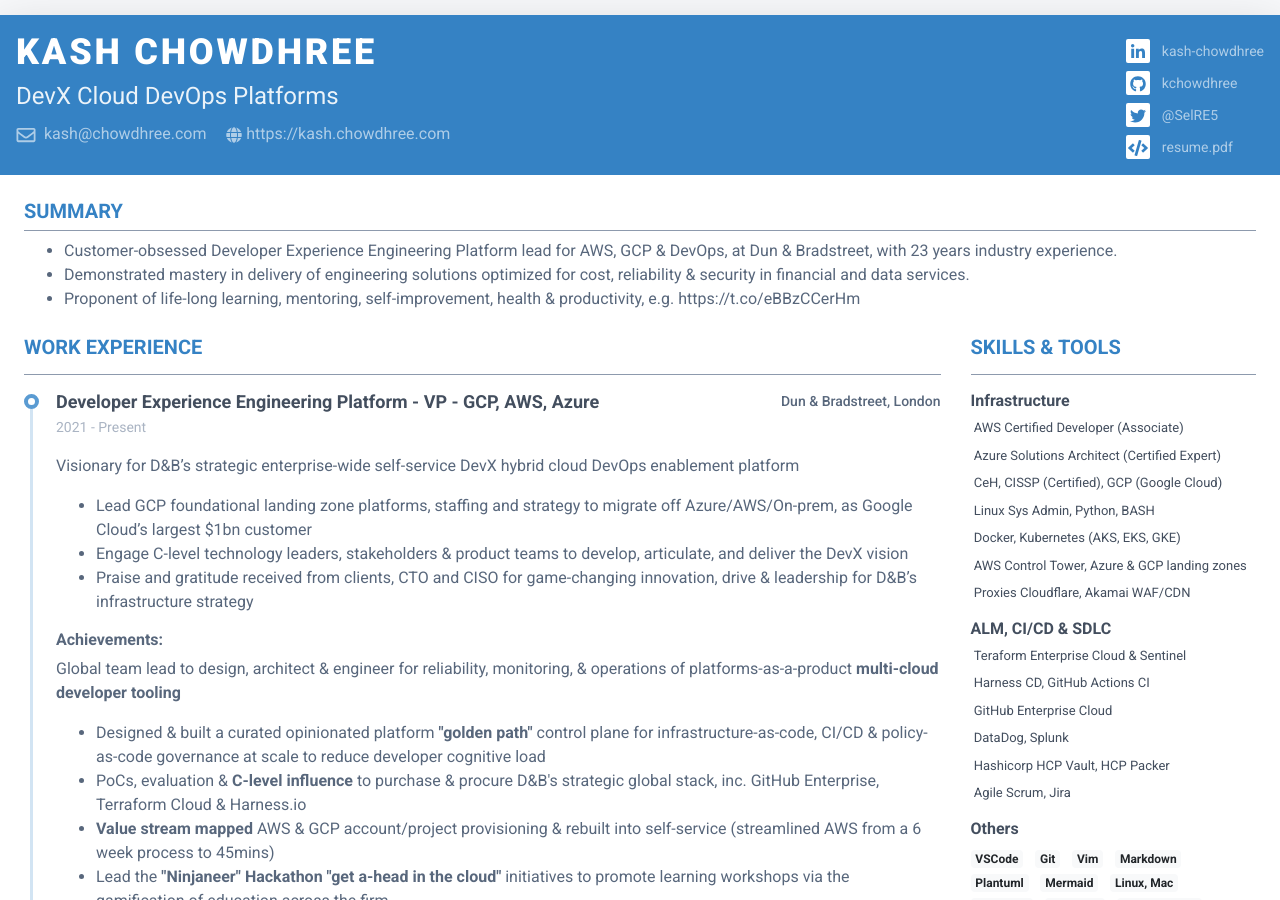
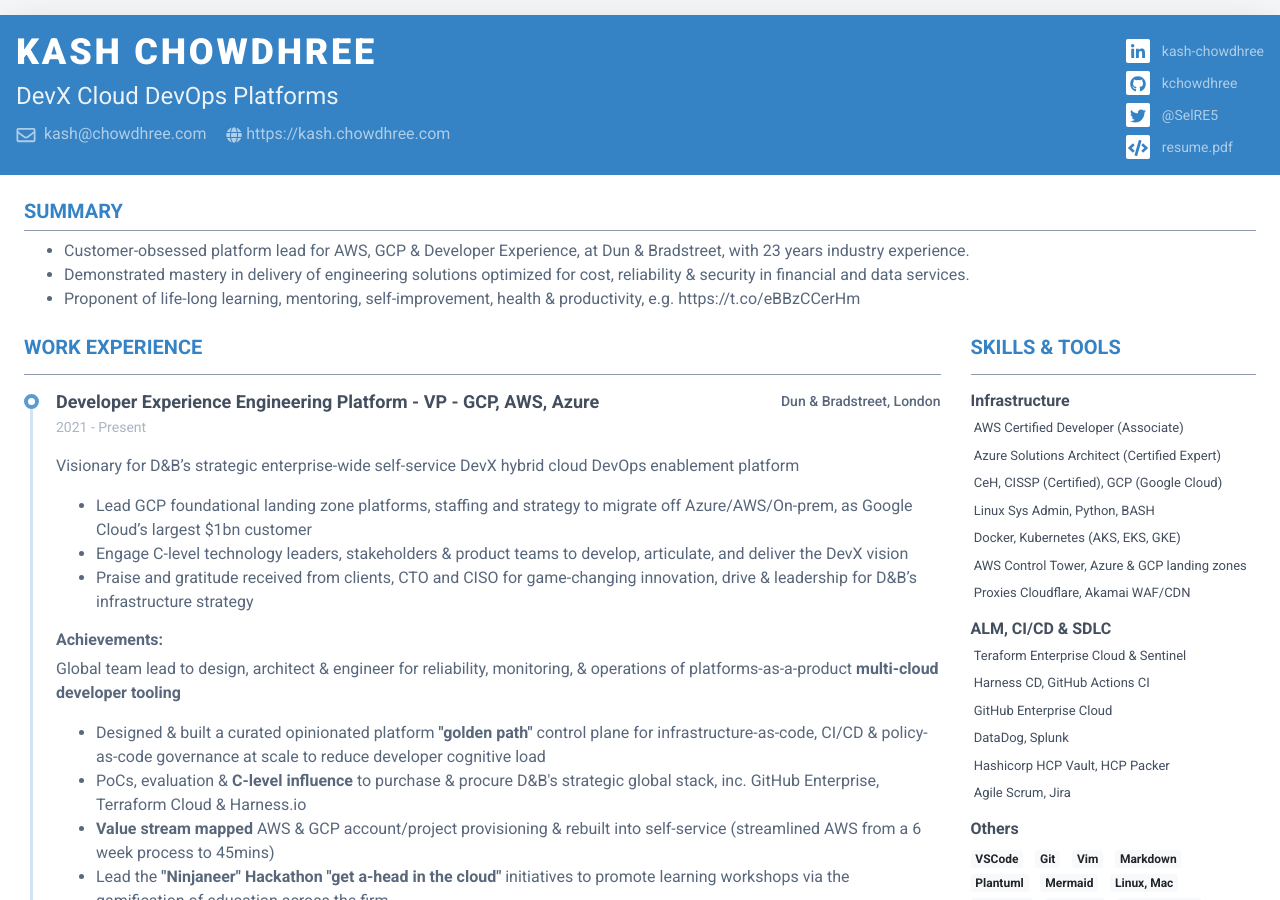
Before and after one commit to Hamy200/resume, a Jekyll site: the page built from index.markdown, in a window 1280 px wide and 900 px high. Built offline with Jekyll 4.4.1, drawn with Linux system fonts in a browser that asks for light colours; nearby versions of some CDN libraries.

Commit message:
Update data.yml

```diff
--- a/_data/data.yml
+++ b/_data/data.yml
@@ -22,7 +22,7 @@ header:
 #    level: Native
 
 summary: |
-      <ul><li>Customer-obsessed Developer Experience Engineering Platform lead for AWS, GCP & DevOps, at Dun & Bradstreet, with 23 years industry experience. <br></li><li>Demonstrated mastery in delivery of engineering solutions optimized for cost, reliability & security in financial and data services.<br></li><li>Proponent of life-long learning, mentoring, self-improvement, health & productivity, e.g. https://t.co/eBBzCCerHm</li></ul>
+      <ul><li>Customer-obsessed platform lead for AWS, GCP & Developer Experience, at Dun & Bradstreet, with 23 years industry experience. <br></li><li>Demonstrated mastery in delivery of engineering solutions optimized for cost, reliability & security in financial and data services.<br></li><li>Proponent of life-long learning, mentoring, self-improvement, health & productivity, e.g. https://t.co/eBBzCCerHm</li></ul>
 
 
 education:
```
